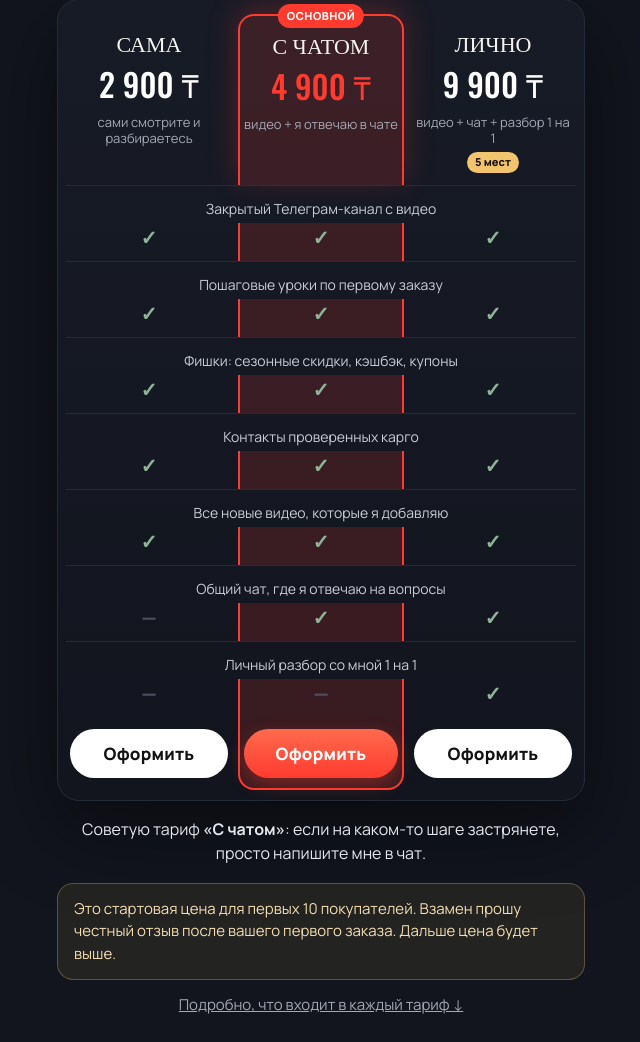
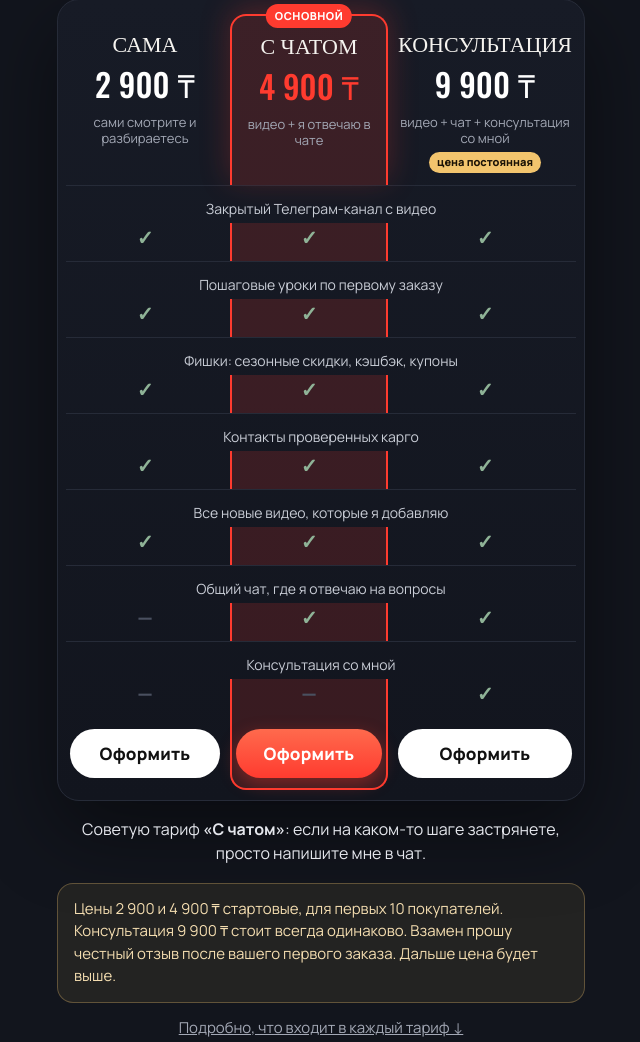
Before and after one commit to WQAlisher/akdana-sajt, a plain HTML site: page index.html in a window 1280 px wide. Shown: the part 2624-3666 px from the top of the page, without its empty margins (319-959 px from the left). Drawn offline with nearby package versions, Linux system fonts and the light colour scheme.

Commit message:
Третий тариф: консультация 9 900, цена постоянная
Co-Authored-By: Claude Opus 5.5 <noreply@anthropic.com>
Claude-Session: https://claude.ai/code/session_0179t7sZajjKAmxtgWodDZpF

```diff
--- a/index.html
+++ b/index.html
@@ -267,7 +267,7 @@ details.more{border:0}
     </div>
     <div class="cta-wrap">
       <a class="btn" href="#tarify"><i>›</i>Выбрать тариф</a>
-      <p class="under">Цена от 2 900 ₸ только для первых 10 покупателей</p>
+      <p class="under">Цены 2 900 и 4 900 ₸ только для первых 10 покупателей</p>
       <div class="perks"><span>▶ Видео с телефона</span><span>✦ Фишки и скидки</span><span>💬 Чат со мной</span></div>
     </div>
   </div>
@@ -294,14 +294,14 @@ details.more{border:0}
     <div class="grid3">
       <div class="h"><div class="tn">Сама</div><div class="tp">2 900 ₸</div><div class="ts">сами смотрите и разбираетесь</div></div>
       <div class="h m"><span class="badge">Основной</span><div class="tn">С чатом</div><div class="tp">4 900 ₸</div><div class="ts">видео + я отвечаю в чате</div></div>
-      <div class="h"><div class="tn">Лично</div><div class="tp">9 900 ₸</div><div class="ts">видео + чат + разбор 1 на 1</div><div class="lim">5 мест</div></div>
-      <div class="lab">Закрытый Телеграм-канал с видео</div><div class="c">✓</div><div class="c m">✓</div><div class="c">✓</div><div class="lab">Пошаговые уроки по первому заказу</div><div class="c">✓</div><div class="c m">✓</div><div class="c">✓</div><div class="lab">Фишки: сезонные скидки, кэшбэк, купоны</div><div class="c">✓</div><div class="c m">✓</div><div class="c">✓</div><div class="lab">Контакты проверенных карго</div><div class="c">✓</div><div class="c m">✓</div><div class="c">✓</div><div class="lab">Все новые видео, которые я добавляю</div><div class="c">✓</div><div class="c m">✓</div><div class="c">✓</div><div class="lab">Общий чат, где я отвечаю на вопросы</div><div class="c no">—</div><div class="c m">✓</div><div class="c">✓</div><div class="lab">Личный разбор со мной 1 на 1</div><div class="c no">—</div><div class="c m no">—</div><div class="c">✓</div>
+      <div class="h"><div class="tn">Консультация</div><div class="tp">9 900 ₸</div><div class="ts">видео + чат + консультация со мной</div><div class="lim">цена постоянная</div></div>
+      <div class="lab">Закрытый Телеграм-канал с видео</div><div class="c">✓</div><div class="c m">✓</div><div class="c">✓</div><div class="lab">Пошаговые уроки по первому заказу</div><div class="c">✓</div><div class="c m">✓</div><div class="c">✓</div><div class="lab">Фишки: сезонные скидки, кэшбэк, купоны</div><div class="c">✓</div><div class="c m">✓</div><div class="c">✓</div><div class="lab">Контакты проверенных карго</div><div class="c">✓</div><div class="c m">✓</div><div class="c">✓</div><div class="lab">Все новые видео, которые я добавляю</div><div class="c">✓</div><div class="c m">✓</div><div class="c">✓</div><div class="lab">Общий чат, где я отвечаю на вопросы</div><div class="c no">—</div><div class="c m">✓</div><div class="c">✓</div><div class="lab">Консультация со мной</div><div class="c no">—</div><div class="c m no">—</div><div class="c">✓</div>
       <div class="f"><button class="btn sm" data-buy="Сама" data-sum="2 900">Оформить</button></div>
       <div class="f m"><button class="btn sm" data-buy="С чатом" data-sum="4 900">Оформить</button></div>
-      <div class="f"><button class="btn sm" data-buy="Лично" data-sum="9 900">Оформить</button></div>
+      <div class="f"><button class="btn sm" data-buy="Консультация" data-sum="9 900">Оформить</button></div>
     </div>
     <p class="rec">Советую тариф <b>«С чатом»</b>: если на каком-то шаге застрянете, просто напишите мне в чат.</p>
-    <div class="note">Это стартовая цена для первых 10 покупателей. Взамен прошу честный отзыв после вашего первого заказа. Дальше цена будет выше.</div>
+    <div class="note">Цены 2 900 и 4 900 ₸ стартовые, для первых 10 покупателей. Консультация 9 900 ₸ стоит всегда одинаково. Взамен прошу честный отзыв после вашего первого заказа. Дальше цена будет выше.</div>
     <a href="#chto" class="under" style="display:block;margin-top:14px">Подробно, что входит в каждый тариф ↓</a>
   </div>
 </section>
@@ -360,8 +360,8 @@ details.more{border:0}
 
     <div class="block" style="border-color:rgba(242,196,109,.45)">
       <span class="for" style="color:var(--gold)">Только 9 900 ₸</span>
-      <h3>Личный разбор 1 на 1</h3>
-      <p style="color:var(--gold);font-weight:700">Мест всего 5: на личный разбор я беру ограниченное число людей.</p>
+      <h3>Консультация со мной</h3>
+      <p style="color:var(--gold);font-weight:700">Цена 9 900 ₸ постоянная, не меняется после первых 10 покупателей.</p>
       <p>Всё, что есть в других тарифах, плюс личное время со мной. Разбираем именно ваш заказ и ваши вопросы: что выбрать, как оформить, как не ошибиться.</p>
       <p>Подходит тем, кому спокойнее, когда объясняют лично, а не только в видео.</p>
     </div>
@@ -428,7 +428,7 @@ details.more{border:0}
     <details><summary>Заказывать ведь теперь можно бесплатно. Зачем инструкция?</summary><p>Да, бесплатная доставка в Казахстан есть. Но в приложении легко запутаться: значки, адрес, размер, оплата. Инструкция нужна, чтобы первый заказ прошёл без ошибок, а если застряли, было у кого спросить.</p></details>
     <details><summary>У меня айфон и нет русского языка в приложении</summary><p>Так бывает. В видео показываю, как удобно пользоваться на английском и с ценами в тенге.</p></details>
     <details><summary>Я никогда ничего не заказывала из Китая</summary><p>Инструкция как раз для этого. Начинаем с регистрации и идём по шагам до получения посылки.</p></details>
-    <details><summary>Чем тарифы отличаются?</summary><p>Видео у всех одинаковые. За 2 900 ₸ вы смотрите и разбираетесь сами. За 4 900 ₸ есть чат, где я отвечаю на вопросы. За 9 900 ₸ ещё и личный разбор со мной 1 на 1.</p></details>
+    <details><summary>Чем тарифы отличаются?</summary><p>Видео у всех одинаковые. За 2 900 ₸ вы смотрите и разбираетесь сами. За 4 900 ₸ есть чат, где я отвечаю на вопросы. За 9 900 ₸ ещё и консультация со мной.</p></details>
     <details><summary>Как быстро я получу доступ?</summary><p>Как только оплата проверена, я присылаю ссылку в WhatsApp. Обычно это не занимает много времени, но проверяю вручную.</p></details>
     <details><summary>Остались вопросы</summary><p>Напишите мне в WhatsApp, отвечу. <a href="https://wa.me/message/YHOSVD5UBB7XN1" target="_blank" rel="noopener" style="color:var(--accent2)">Написать</a></p></details>
     <a class="btn" href="#tarify" style="margin-top:24px"><i>›</i>Выбрать тариф</a>
```
